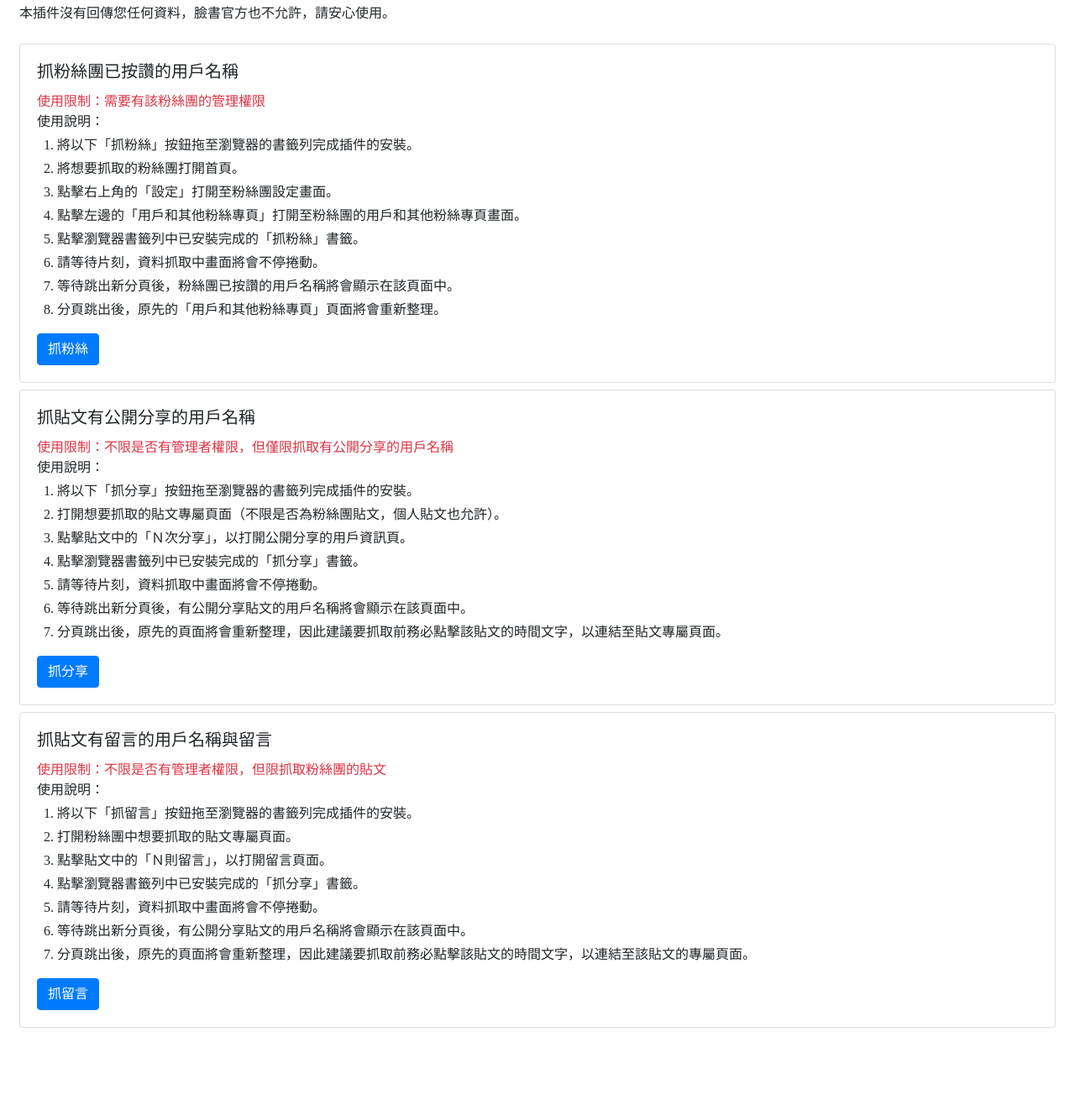
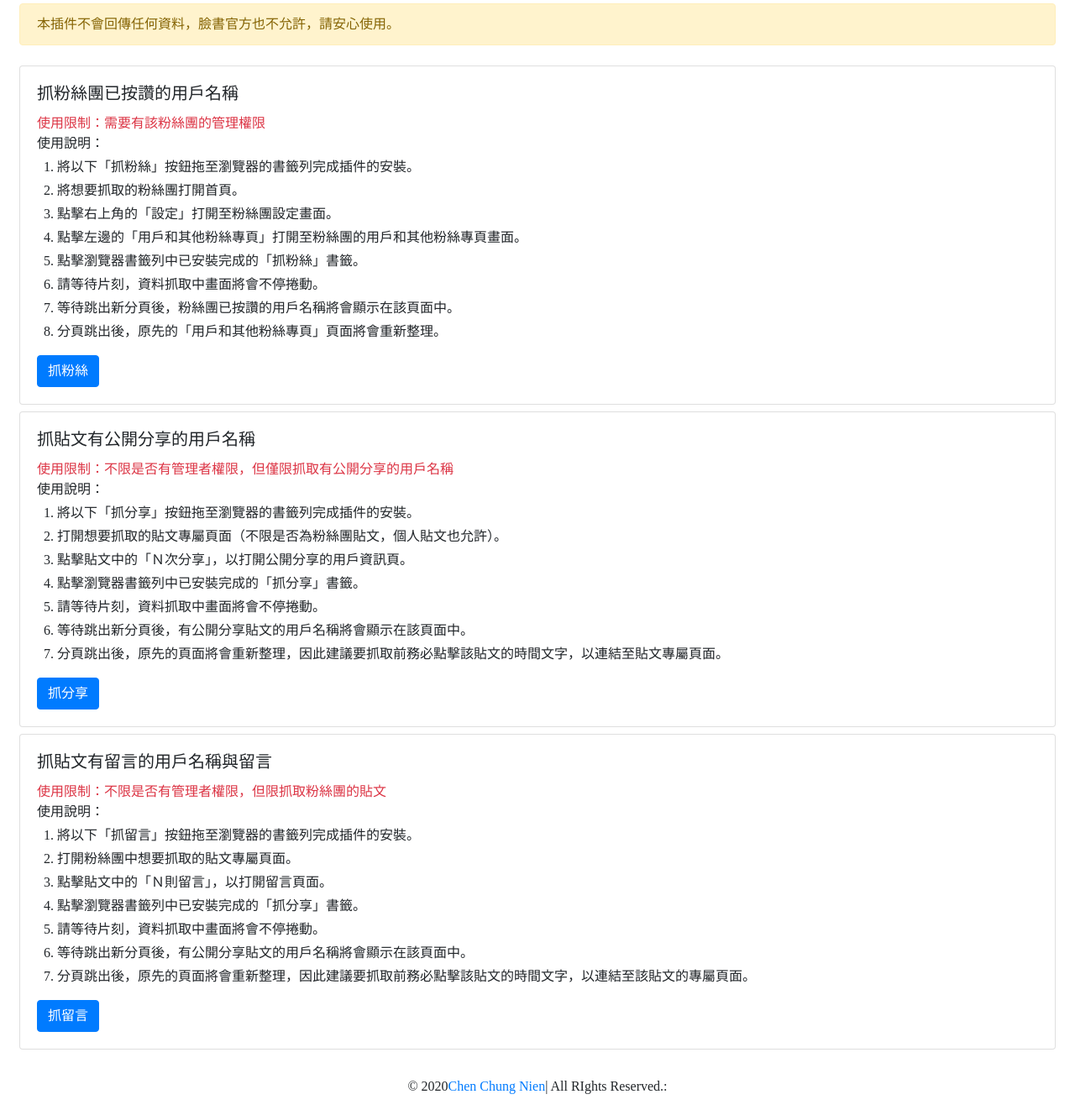
Before and after one commit to lloyd3126/GetFacebookDataByBookmark, a plain HTML site: page index.html in a window 1280 px wide. Shown: the part 180-1502 px from the top of the page at 84% size. Before the commit the page ends 1420 px from the top, so only its background shows below. Drawn offline with nearby package versions, Linux system fonts and the light colour scheme.

Commit message:
Update index.html

```diff
--- a/index.html
+++ b/index.html
@@ -15,7 +15,7 @@
       <div class="col-sm-12 mt-4 mb-2">
         <h1>臉書粉絲團抽獎插件</h1>
         <p>拖動以下的按鈕至瀏覽器的書籤列，即可完成插件的安裝。</p>
-        <p>本插件沒有回傳您任何資料，臉書官方也不允許，請安心使用。</p>
+        <div class="alert alert-warning" role="alert">本插件不會回傳任何資料，臉書官方也不允許，請安心使用。</div>
       </div>
       <div class="col-sm-12 mb-2">
         <div class="card">
@@ -75,6 +75,10 @@
     </div>
   </div>
 </div>
+  <footer class="page-footer font-small blue">
+  <!-- Copyright-->
+  <div class="footer-copyright text-center py-3">&copy; 2020<a href="https://www.facebook.com/lloyd3126">Chen Chung Nien</a>| All RIghts Reserved.:</div>
+</footer>
 <!-- partial -->
   <script src='https://cdnjs.cloudflare.com/ajax/libs/jquery/3.5.1/jquery.min.js'></script>
 <script src='https://cdnjs.cloudflare.com/ajax/libs/twitter-bootstrap/4.5.0/js/bootstrap.min.js'></script>
```
